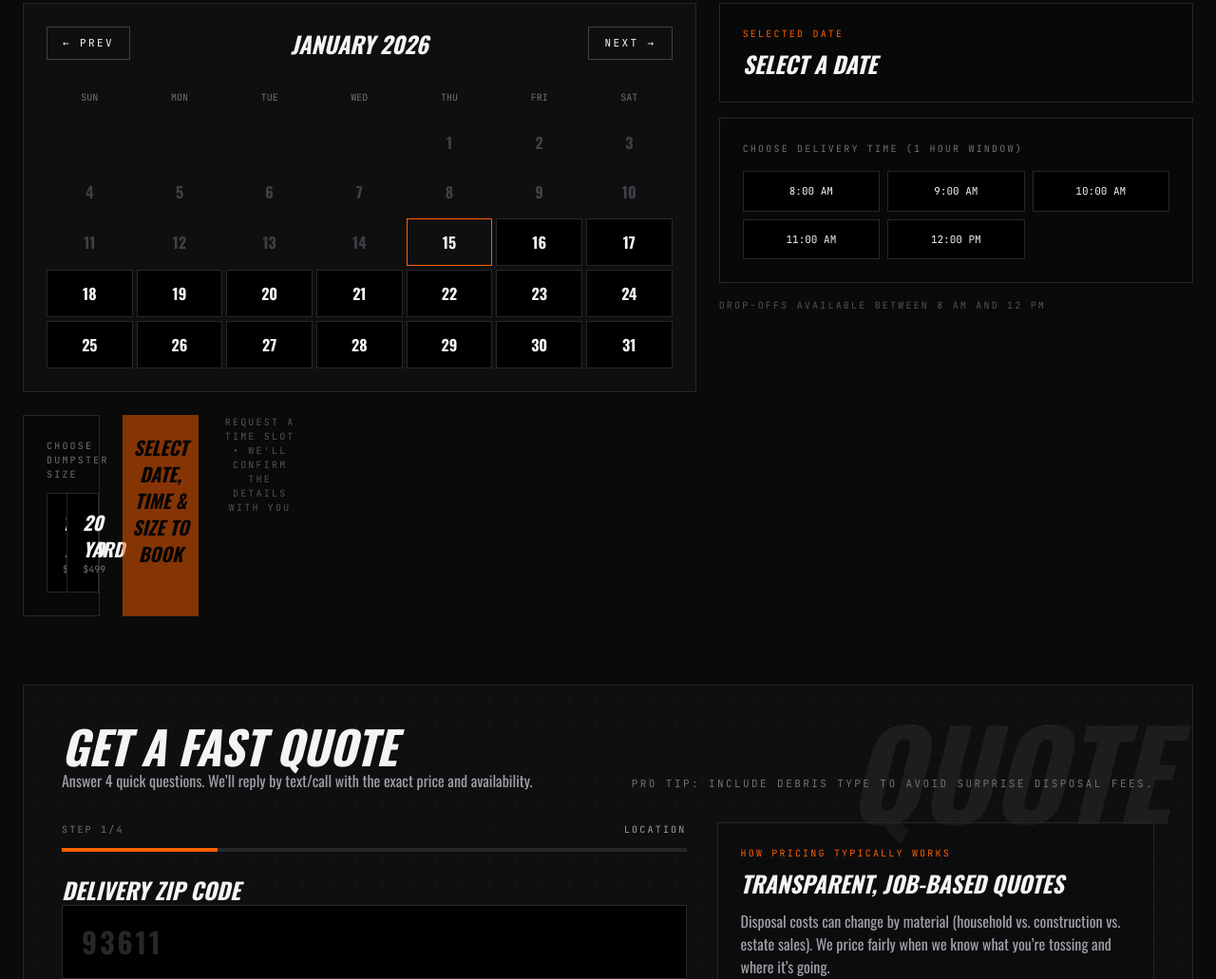
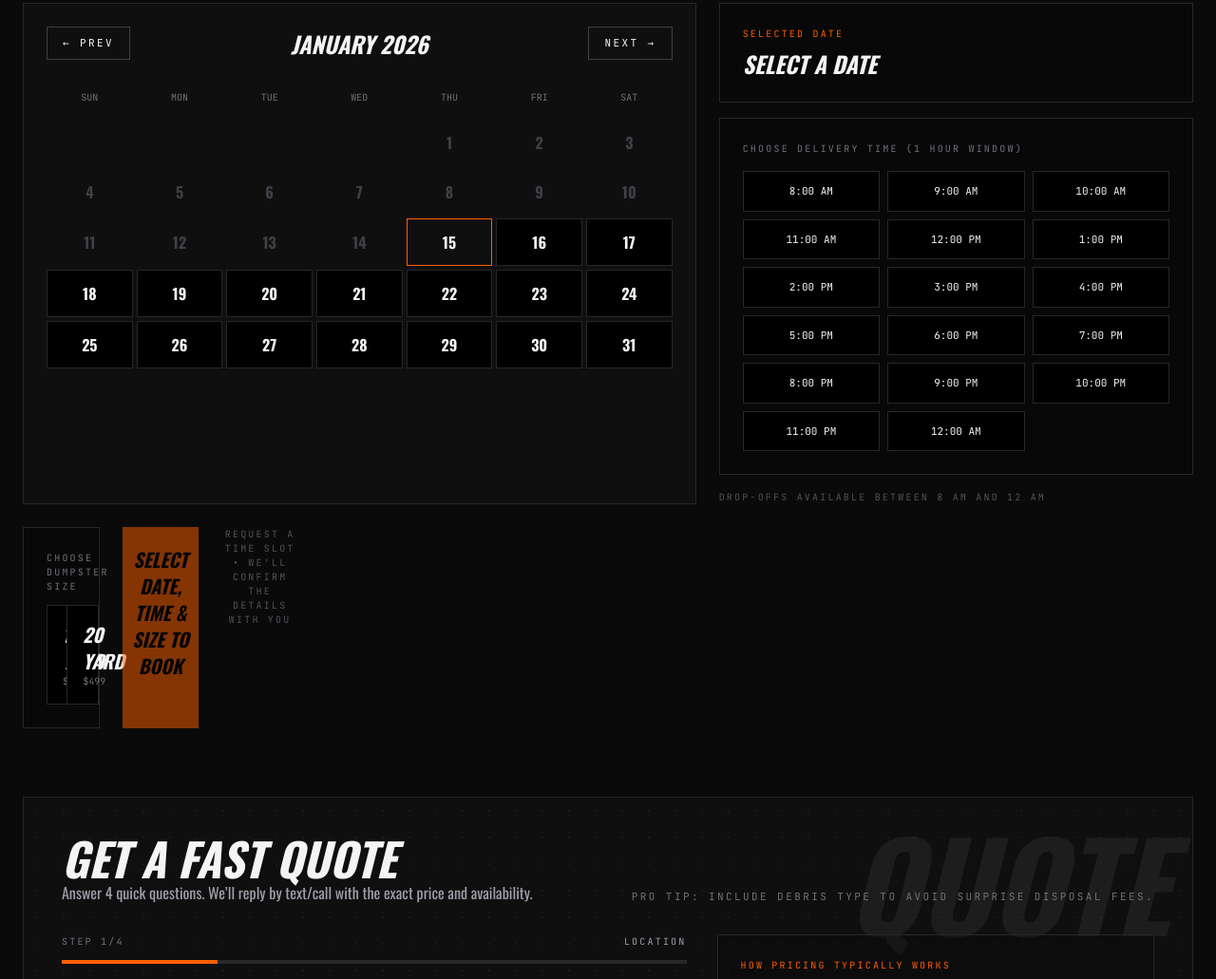
Before and after one commit to Lilbuff3/big-bros-dumpster, a plain HTML site: page index.html in a window 1280 px wide. Shown: the part 2177-3208 px from the top of the page at 95% size. Drawn offline with nearby package versions, Linux system fonts and the light colour scheme.

Commit message:
Booking Update: Extended delivery hours to 8 AM - 12 AM (Midnight)

```diff
--- a/index.html
+++ b/index.html
@@ -448,6 +448,42 @@
               <button type="button"
                 class="timeSlot p-3 border border-zinc-800 hover:border-[var(--orange)] bg-black text-center mono text-[11px] uppercase"
                 data-time="12:00">12:00 PM</button>
+              <button type="button"
+                class="timeSlot p-3 border border-zinc-800 hover:border-[var(--orange)] bg-black text-center mono text-[11px] uppercase"
+                data-time="13:00">1:00 PM</button>
+              <button type="button"
+                class="timeSlot p-3 border border-zinc-800 hover:border-[var(--orange)] bg-black text-center mono text-[11px] uppercase"
+                data-time="14:00">2:00 PM</button>
+              <button type="button"
+                class="timeSlot p-3 border border-zinc-800 hover:border-[var(--orange)] bg-black text-center mono text-[11px] uppercase"
+                data-time="15:00">3:00 PM</button>
+              <button type="button"
+                class="timeSlot p-3 border border-zinc-800 hover:border-[var(--orange)] bg-black text-center mono text-[11px] uppercase"
+                data-time="16:00">4:00 PM</button>
+              <button type="button"
+                class="timeSlot p-3 border border-zinc-800 hover:border-[var(--orange)] bg-black text-center mono text-[11px] uppercase"
+                data-time="17:00">5:00 PM</button>
+              <button type="button"
+                class="timeSlot p-3 border border-zinc-800 hover:border-[var(--orange)] bg-black text-center mono text-[11px] uppercase"
+                data-time="18:00">6:00 PM</button>
+              <button type="button"
+                class="timeSlot p-3 border border-zinc-800 hover:border-[var(--orange)] bg-black text-center mono text-[11px] uppercase"
+                data-time="19:00">7:00 PM</button>
+              <button type="button"
+                class="timeSlot p-3 border border-zinc-800 hover:border-[var(--orange)] bg-black text-center mono text-[11px] uppercase"
+                data-time="20:00">8:00 PM</button>
+              <button type="button"
+                class="timeSlot p-3 border border-zinc-800 hover:border-[var(--orange)] bg-black text-center mono text-[11px] uppercase"
+                data-time="21:00">9:00 PM</button>
+              <button type="button"
+                class="timeSlot p-3 border border-zinc-800 hover:border-[var(--orange)] bg-black text-center mono text-[11px] uppercase"
+                data-time="22:00">10:00 PM</button>
+              <button type="button"
+                class="timeSlot p-3 border border-zinc-800 hover:border-[var(--orange)] bg-black text-center mono text-[11px] uppercase"
+                data-time="23:00">11:00 PM</button>
+              <button type="button"
+                class="timeSlot p-3 border border-zinc-800 hover:border-[var(--orange)] bg-black text-center mono text-[11px] uppercase"
+                data-time="00:00">12:00 AM</button>
             </div>
           </div>
           <p class="mt-3 mono text-[10px] uppercase tracking-[0.22em] text-zinc-600" data-i18n="booking.timeNote">
--- a/js/i18n.js
+++ b/js/i18n.js
@@ -15,7 +15,7 @@ const i18n = {
     "booking.selectedDate": "Selected Date",
     "booking.selectDatePrompt": "Select a date",
     "booking.timePrompt": "Choose Delivery Time (1 hour window)",
-    "booking.timeNote": "Drop-offs available between 8 AM and 12 PM",
+    "booking.timeNote": "Drop-offs available between 8 AM and 12 AM",
     "booking.sizePrompt": "Choose Dumpster Size",
     "booking.bookNow": "Book Now via Square",
     "booking.secureNote": "Request a time slot • We'll confirm the details with you",
@@ -172,7 +172,7 @@ const i18n = {
     "booking.selectedDate": "Fecha seleccionada",
     "booking.selectDatePrompt": "Elige una fecha",
     "booking.timePrompt": "Elige hora de entrega (ventana de 1 hora)",
-    "booking.timeNote": "Entregas disponibles entre 8 AM y 12 PM",
+    "booking.timeNote": "Entregas disponibles entre 8 AM y 12 AM",
     "booking.sizePrompt": "Elige tamaño del contenedor",
     "booking.bookNow": "Reservar por Square",
     "booking.secureNote": "Solicita un horario • Confirmaremos los detalles contigo",
```
